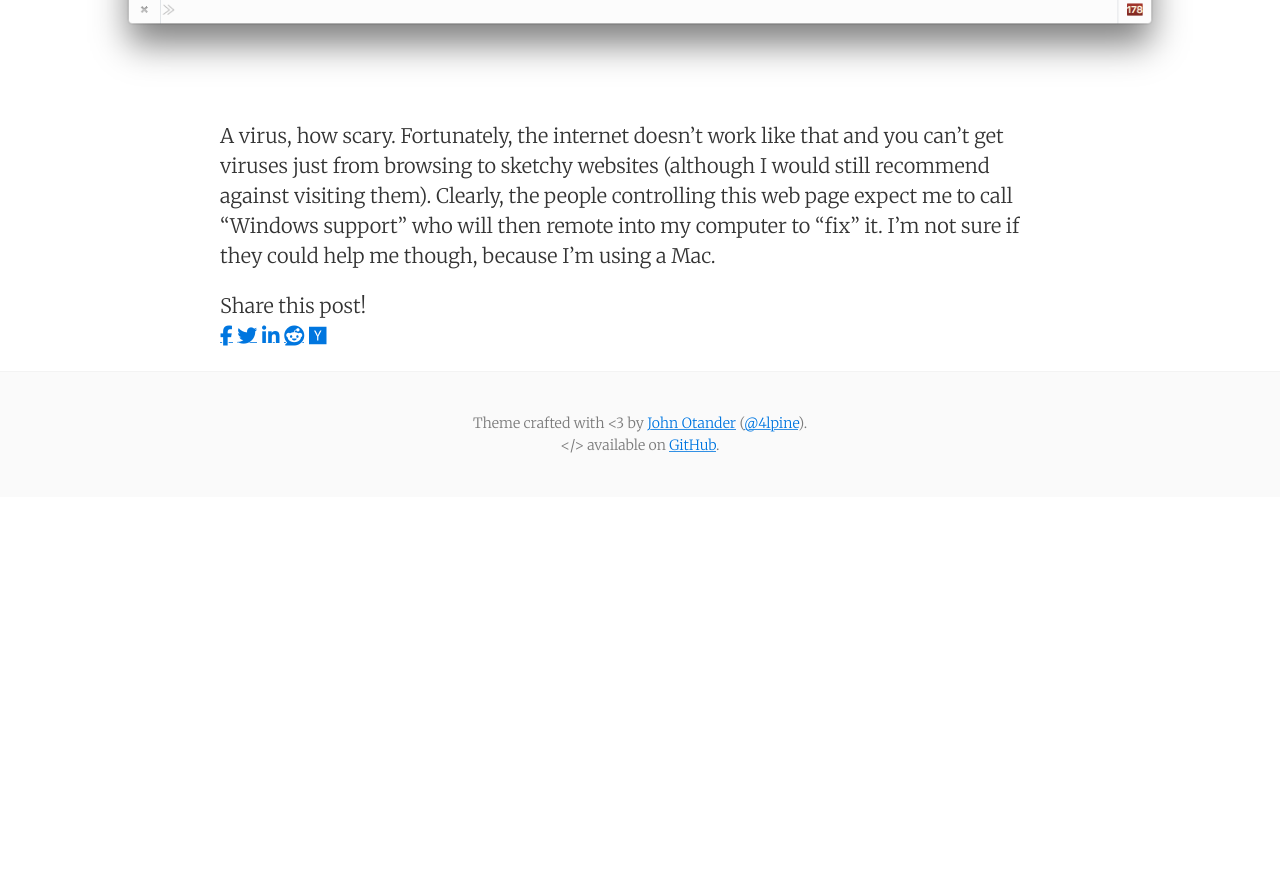
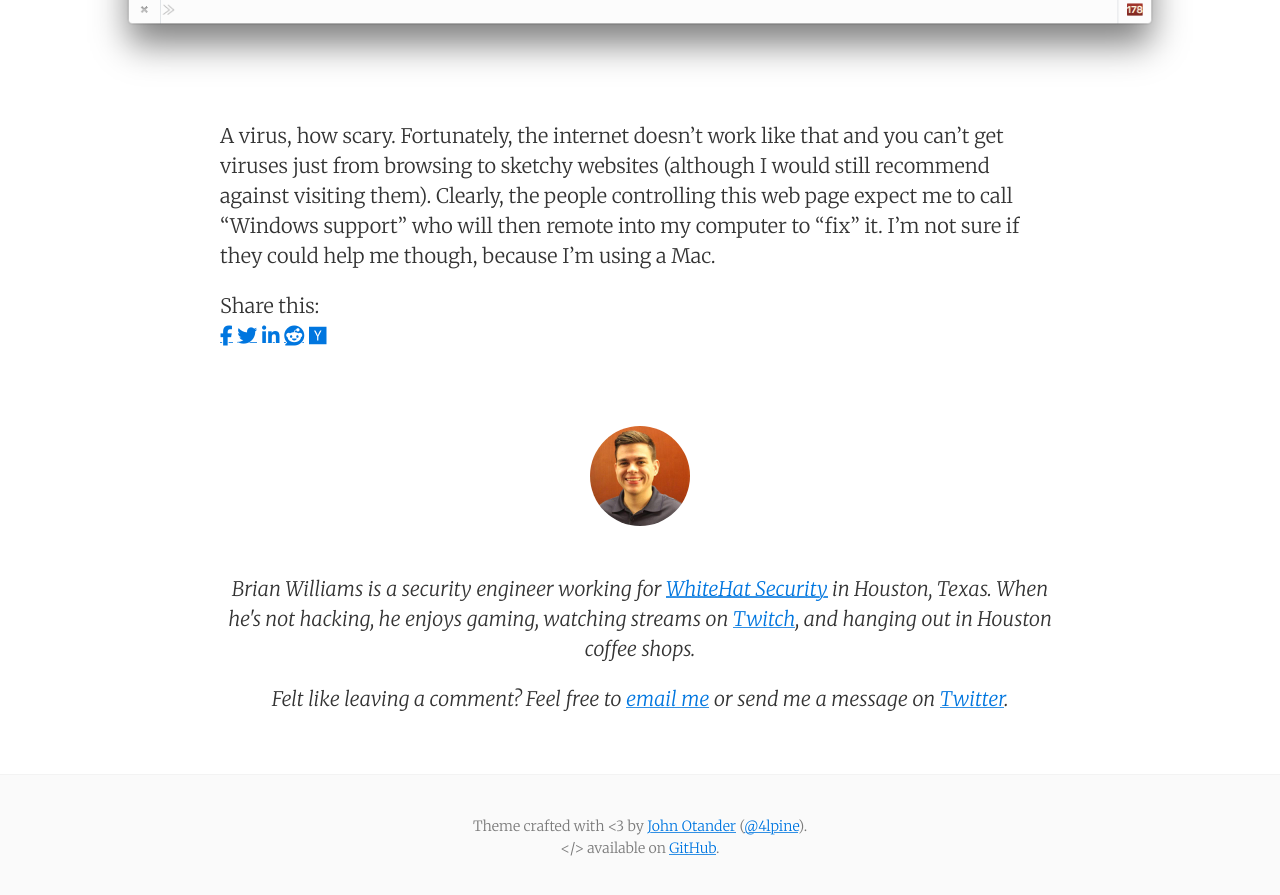
Before and after one commit to Brcrwilliams/brcrwilliams.github.io, a Jekyll site: the page built from _posts/2017-06-24-the-from-field-lies.md, in a window 1280 px wide and 900 px high, scrolled down 3769 px. Shown: the top 895 px of the window. Built offline with Jekyll 4.4.1, drawn with Linux system fonts in a browser that asks for light colours; nearby versions of some CDN libraries; comment, search, counter and statistics services are not loaded; before the commit the page ends 4266 px from its top, so only the background shows below that.

```diff
--- a/_config.yml
+++ b/_config.yml
@@ -19,7 +19,7 @@ bing_verification:
 # Optional features
 animated:             true
 show_related_posts:   false
-show_post_footers:    false
+show_post_footers:    true
 show_social_icons:    true
 ajaxify_contact_form: false
 enable_mathjax:       false
@@ -35,7 +35,7 @@ fb_page_id:
 
 # Disqus post comments
 # (leave blank to disable Disqus)
-disqus_shortname: brianwilliams
+disqus_shortname:
 
 # txtpen post comments
 # (leave blank to disable txtpen)
@@ -82,7 +82,7 @@ text:
     newer: 'Newer'
     older: 'Older'
   share_buttons:
-    text:         'Share this post!'
+    text:         'Share this: '
     facebook:     'Share on Facebook'
     twitter:      'Share on Twitter'
     googleplus:   'Share on Google+'
@@ -93,7 +93,7 @@ text:
     stumbleupon:  'Share on StumbleUpon'
     hackernews:   'Share on Hacker News'
   post:
-    updated:        'Updated'
+    updated:        'Last Updated'
     related_posts:  'Related Posts'
   index:
     coming_soon: 'Coming soon...'
@@ -105,7 +105,7 @@ text:
     ajax:
       sending:  'sending..'
       sent:     'Message sent!'
-      error:    'Something is broken. :( Try emailing.'
+      error:    'Sorry, something is broken. :( Try emailing.'
   thanks: 'Thanks for your message. I will reply as soon as possible.'
   og_locale: 'en_US'
 
--- a/_includes/post_footer.html
+++ b/_includes/post_footer.html
@@ -1,10 +1,9 @@
 <div class="py2 post-footer">
-  <img src="{{ site.baseurl }}/images/me.jpeg" alt="John Otander" class="avatar" />
+  <img src="/images/profile.jpg" alt="Brian Williams" class="avatar" />
   <p>
-    Pixyll is an open-source Jekyll theme that's built by <a href="http://johnotander.com">John Otander</a>.
-    When he's not writing code and building things, he likes to ski. A. Lot.
+    Brian Williams is a security engineer working for <a href="https://www.whitehatsec.com/">WhiteHat Security</a> in Houston, Texas. When he's not hacking, he enjoys gaming, watching streams on <a href="https://twitch.tv/">Twitch</a>, and hanging out in Houston coffee shops.
   </p>
   <p>
-    Follow him on <a href="https://twitter.com/4lpine">Twitter</a>.
+    Felt like leaving a comment? Feel free to <a href="/contact">email me</a> or send me a message on <a href="https://twitter.com/{{site.twitter_username}}">Twitter</a>.
   </p>
 </div>
```
